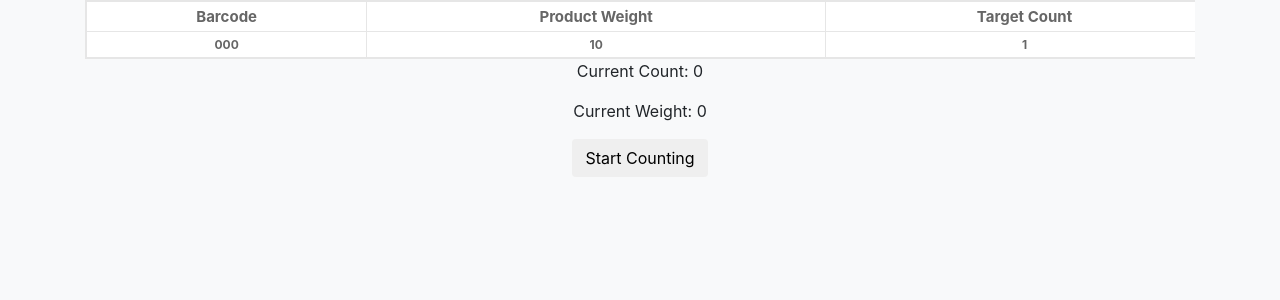
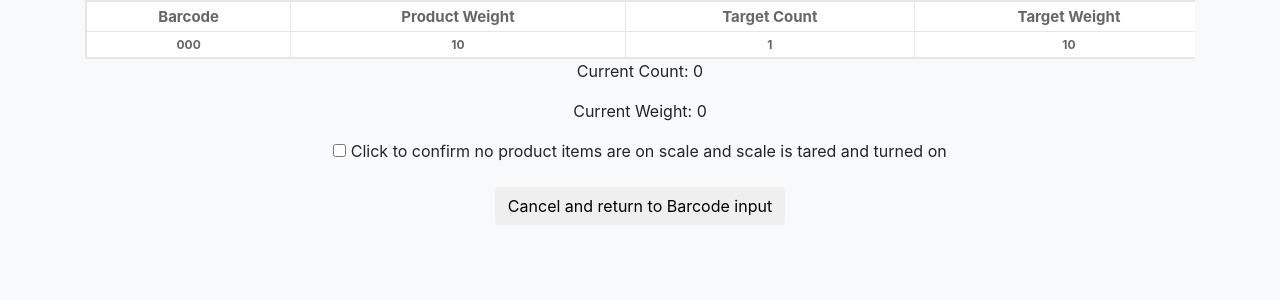
Before and after one commit to daysch/es96, a Flask app: template templates/count.html in a window 1280 px wide. Shown: the part 78-378 px from the top of the page. Run offline with Flask 2, Linux system fonts and the light colour scheme; the template is opened without the code that fills it: most values are stand-ins (such as "Sample title", 1, 10 or a date in 2020); some libraries are stand-ins or nearby versions.

Commit message:
updates for the website

```diff
--- a/application.py
+++ b/application.py
@@ -2,9 +2,11 @@ from flask import Flask, redirect, render_template, request, session, url_for, j
 from flask_session import Session
 from tempfile import mkdtemp
 from werkzeug.exceptions import default_exceptions
-#from readScale import *
+from readScale import *
 from barcode2Weight import *
 from barcode2OrderQuantity import *
+from submit_to_wms import *
+from functools import wraps
 
 from flask_jsglue import JSGlue
 
@@ -28,17 +30,40 @@ current_barcode = 0
 current_target_qty = 0
 current_product_weight = 0
 current_weight_unit = 0
+employee_id = 0
+scanner_id = 0
 
 # Define confidence interval (the percentage of the weight within which you want the desired scale reading)
 conf_int = .5  # can also define this as an absolute value if that works better
 within_target_count = 0.5  # this means that if the count is within .5 of the target, the count is assumed to be
 
 
-# completed
+@app.route("/", methods=['GET', 'POST'])
+def begin():
+    # if user reached route via POST (as by submitting a user id)
+    if request.method == "POST":
+        global employee_id
+        global scanner_id
+        employee_id = request.form.get("employee_id")
+        scanner_id = request.form.get("scanner_id")
+
+        if not employee_id or not scanner_id:
+            return redirect(url_for("begin"))
+
+        employee_id = float(employee_id)
+        scanner_id = float(scanner_id)
+
+        return redirect(url_for("enter_product_number"))
+
+    else:
+        return render_template("begin.html")
 
 
-@app.route("/", methods=['GET', 'POST'])
+@app.route("/enter_product_number", methods=['GET', 'POST'])
 def enter_product_number():
+    if not employee_id:
+        return redirect(url_for("begin"))
+
     # if user reached route via POST (as by submitting a barcode)
     if request.method == "POST":
         global current_weight_unit
@@ -48,40 +73,73 @@ def enter_product_number():
 
         # get the current barcode from the submitted html form
         barcode = request.form.get("barcode")
-        current_barcode = barcode
-        """
-        [current_product_weight, current_weight_unit] = barcode2Weight(barcode)
-        current_target_qty = barcode2OrderQuantity(barcode)
-        """
 
-        # retrieve and assign global variables for this order
-        [current_product_weight, current_weight_unit] = [8, 'g']
-        current_target_qty = 2
+        # if no barcode was supplied, then that means that either nothing was filled out, or the manual barcode input
+        # was used
+        if not barcode:
+            barcode_manual = request.form.get("barcode_manual")
 
+            # nothing was supplied
+            if not barcode_manual:
+                return redirect(url_for("enter_product_number"))
+            else:
+                current_barcode = int(barcode_manual)
+                current_target_qty = float(request.form.get("target_count"))
+                current_product_weight = float(request.form.get("product_weight"))
+                current_weight_unit = (request.form.get("weight_unit"))
+
+        else:
+            current_barcode = int(barcode)
+            """
+            [current_product_weight, current_weight_unit] = barcode2Weight(barcode)
+            current_target_qty = barcode2OrderQuantity(barcode)
+            """
+
+            # retrieve and assign global variables for this order
+            [current_product_weight, current_weight_unit] = [8, 'g']
+            current_target_qty = 2
+
+        print(current_weight_unit)
         return redirect(url_for("count"))
 
     # else if user reached route via GET (as after completing the count)
     else:
         return render_template("enter_barcode.html")
 
+
 # set up website for the actual counting process
 @app.route("/count", methods=["GET", "POST"])
 def count():
+    if not employee_id:
+        return redirect(url_for("begin"))
+
     # if user completed count
     if request.method == "POST":
+
+        # check whether the count was completed successfully
+        submit_condition = request.form.get("wms_submit")
+        if submit_condition == "1":
+            # call the function to submit completed count to the WMS
+            submit_to_wms(current_barcode)
+            print("submitted to wms")
+
         return redirect(url_for("enter_product_number"))
 
     # else if user reached route via GET (after entering the product barcode)
     else:
         return render_template("count.html", barcode=current_barcode, prod_weight=current_product_weight,
-                               target_count=current_target_qty)
+                               target_count=current_target_qty, target_weight = current_product_weight* current_target_qty)
 
 
 # this function serves the javascript on /count, it returns the current weight, the current count, and whether the
 # target has been reached
 @app.route("/check_weight")
 def check_weight():
+    if not employee_id:
+        return redirect(url_for("begin"))
+
     current_reading = accurate_reading(current_weight_unit)
+    print(current_reading)
     current_count = current_reading / current_product_weight
 
     # counting status is -1 if the count is under, 0 if its correct, 1 if its over
--- a/static/scripts.js
+++ b/static/scripts.js
@@ -1,14 +1,149 @@
+counting_process_active = 0
+weight_retrieval_in_process = 0
+
+
+window.onload = function setup() {
+
+    document.getElementById ("confirm_tare").addEventListener ("click", confirm_tare_clicked)
+    console.log('here')
+    counting_process_active = 0
+    weight_retrieval_in_process = 0
+}
+
+function confirm_tare_clicked() {
+    document.getElementById("confirm_tare").remove()
+    document.getElementById("label_tare").remove()
+
+    button = document.createElement("button")
+    button.setAttribute("class", "btn btn-default");
+    button.setAttribute("id", "start_button");
+    button.innerHTML = "Start count";
+    document.getElementById("start_stop_buttons").appendChild(button);
+    document.getElementById ("start_button").addEventListener ("click", start_button_clicked)
+}
+
+function start_button_clicked()
+{
+    console.log('Start button clicked')
+    counting_process_active = 1
+
+    // remove any old stuff
+    document.getElementById('start_button').remove();
+    try {document.getElementById('count_status').remove();
+         console.log('removed')} catch {console.log('couldnt remove count status')}
+    try {
+        document.getElementById("check_box").remove();
+        document.getElementById("label_box").remove();
+    } catch {}
+
+    // create stop button
+    button = document.createElement("button");
+    button.setAttribute("class", "btn btn-default");
+    button.setAttribute("id", "stop_button");
+    button.innerHTML = "Stop count";
+    document.getElementById("start_stop_buttons").appendChild(button);
+    document.getElementById ("stop_button").addEventListener ("click", stop_button_clicked)
+    main_function()
+}
+
+function stop_button_clicked()
+{
+    // stop the counting process
+    counting_process_active = 0
+
+    console.log(weight_retrieval_in_process)
+    console.log()
+    console.log(counting_process_active)
+
+    // wait for the current weight_retrieval to complete
+    if (weight_retrieval_in_process) {
+        setTimeout(function() {
+            stop_button_clicked()
+        }, 100);
+        return
+    }
+
+    // create a new start button
+    document.getElementById('stop_button').remove()
+    button = document.createElement("button");
+    button.setAttribute("class", "btn btn-default");
+    button.setAttribute("id", "start_button");
+    button.innerHTML = "Restart count";
+    document.getElementById("start_stop_buttons").appendChild(button);
+    document.getElementById ("start_button").addEventListener ("click", start_button_clicked)
+
+    // check whether count is correct
+    console.log(document.getElementById("count_status").innerHTML)
+    if (document.getElementById("count_status").innerHTML == "Count complete") {
+        console.log("count right")
+
+        // create a confirm check box
+        box = document.createElement("input");
+        box.setAttribute("type", "checkbox");
+        box.setAttribute("id", "check_box");
+        box.setAttribute("name", "check_box");
+
+        label = document.createElement("label");
+        label.setAttribute("for", "check_box");
+        label.setAttribute("id", "label_box");
+        label.innerHTML = "Please check that you did not add or remove items after clicking stop";
+        document.getElementById("submit_form").appendChild(box);
+        document.getElementById("submit_form").appendChild(label);
+
+        document.getElementById ("check_box").addEventListener ("click", confirm_check_box_clicked)
+
+    } else {
+        // creating and appending new count message
+        paragraph = document.createElement("p");
+        paragraph.setAttribute("id", "count_status");
+        paragraph.setAttribute("class", "count_incomplete");
+        paragraph.innerHTML = "Please continue counting or cancel process";
+        document.getElementById("count_messages").appendChild(paragraph);
+    }
+
+}
+
+
+// when the user confirms that he did not add or remove any items after clicking stop, it becomes possible to post to the WMS
+function confirm_check_box_clicked() {
+    button = document.createElement("button");
+    button.setAttribute("class", "btn btn-default");
+    button.setAttribute("id", "submit_to_wms");
+    button.innerHTML = "Submit to WMS and start new count";
+    document.getElementById("submit_form").appendChild(button);
+    document.getElementById ("submit_to_wms").addEventListener ("click", submit_to_wms)
+}
+
+// this function submits the count to the python script, which can then communicate with the WMS
+function submit_to_wms() {
+    // remove the cancel button
+    document.getElementById("cancel_count").remove();
+
+    hiddenField = document.createElement('input');
+    hiddenField.type = 'hidden';
+    hiddenField.name = "wms_submit";
+    hiddenField.value = "1";
+
+    // add the hidden field
+    document.getElementById("buttons").appendChild(hiddenField);
+    document.getElementById("submit_form").submit()
 
 
 
+}
+
 const main_function = async () => {
-    // update the page content
-    const result = await update_displays()
+    if (counting_process_active) {
+        console.log(counting_process_active)
+        // update the page content
+        const result = await update_displays()
+    }
 }
 
 function update_displays()
 {
     // get updated weight data from python backend
+    weight_retrieval_in_process = 1
     $.getJSON("/check_weight")
     .done(function(data, textStatus, jqXHR) {
 
@@ -30,6 +165,7 @@ function update_displays()
         paragraph.setAttribute("class", "count_over");
         paragraph.innerHTML = "You have counted too many items";
         document.getElementById("count_messages").appendChild(paragraph);
+        weight_retrieval_in_process = 0
         main_function()
 
     // if the count is correct
@@ -40,13 +176,8 @@ function update_displays()
         paragraph.setAttribute("class", "count_right");
         paragraph.innerHTML = "Count complete";
         document.getElementById("count_messages").appendChild(paragraph);
-
-        // create a submit button
-        button = document.createElement("button");
-        button.setAttribute("class", "btn btn-default");
-        button.setAttribute("type", "submit");
-        button.innerHTML = "Start new count";
-        document.getElementById("buttons").appendChild(button);
+        weight_retrieval_in_process = 0
+        main_function()
 
     // if the count is low
     } else if (data[2] == -1) {
@@ -56,6 +187,7 @@ function update_displays()
         paragraph.setAttribute("class", "count_low");
         paragraph.innerHTML = "You have counted too few items";
         document.getElementById("count_messages").appendChild(paragraph);
+        weight_retrieval_in_process = 0
         main_function()
         }
 
@@ -65,6 +197,22 @@ function update_displays()
 
         // log error to browser's console
         console.log(errorThrown.toString());
+        if (errorThrown.toString() == "INTERNAL SERVER ERROR") {
+            paragraph = document.createElement("p");
+            paragraph.setAttribute("id", "count_status");
+            paragraph.setAttribute("class", "count_low");
+            paragraph.innerHTML = "Please check that the scale is connected and turned on, and restart the count";
+            document.getElementById("count_messages").appendChild(paragraph);
+
+            // create a new start button
+            document.getElementById('stop_button').remove()
+            button = document.createElement("button");
+            button.setAttribute("class", "btn btn-default");
+            button.setAttribute("id", "start_button");
+            button.innerHTML = "Restart count";
+            document.getElementById("start_stop_buttons").appendChild(button);
+            document.getElementById ("start_button").addEventListener ("click", start_button_clicked)
+        }
         return 0
     });
 
--- /dev/null
+++ b/submit_to_wms.py
@@ -0,0 +1,2 @@
+def submit_to_wms(order_id):
+    return
--- a/templates/count.html
+++ b/templates/count.html
@@ -13,6 +13,7 @@
                 <th>Barcode</th>
                 <th>Product Weight</th>
                 <th>Target Count</th>
+                <th>Target Weight</th>
             </tr>
         </thead>
 
@@ -21,6 +22,7 @@
                 <td>{{barcode}}</td>
                 <td>{{prod_weight}}</td>
                 <td>{{target_count}}</td>
+                <td>{{target_weight}}</td>
             </tr>
         </tbody>
     </table>
@@ -33,15 +35,20 @@
     <p></p>
 
     <!-- button to initiate the javascript -->
-    <button class="btn btn-default" onclick="main_function()">Start Counting</button>
+    <div id="start_stop_buttons">
+        <input type="checkbox" id="confirm_tare" name="confirm_tare">
+        <label for="confirm_tare" id="label_tare">Click to confirm no product items are on scale and scale is tared and turned on</label>
+        <p></p>
+    </div>
+    <p></p>
+    <p></p>
 
     <!-- create container for button to return to first page after count is complete -->
-    <form action="{{ url_for('count') }}" method="post">
+    <form action="{{ url_for('count') }}" method="post", id="submit_form">
         <div class="form-group" id='buttons'>
-
-            <p></p>
-
+            <button class="btn btn-default" id="cancel_count" type="submit" name="wms_submit" value="0" >Cancel and return to Barcode input</button>
         </div>
+        <p></p>
     </form>
 
 {% endblock %}
```
Also changed, not shown: templates/begin.html (added, +25 -0 lines), templates/enter_barcode.html (+22 -0 lines).
